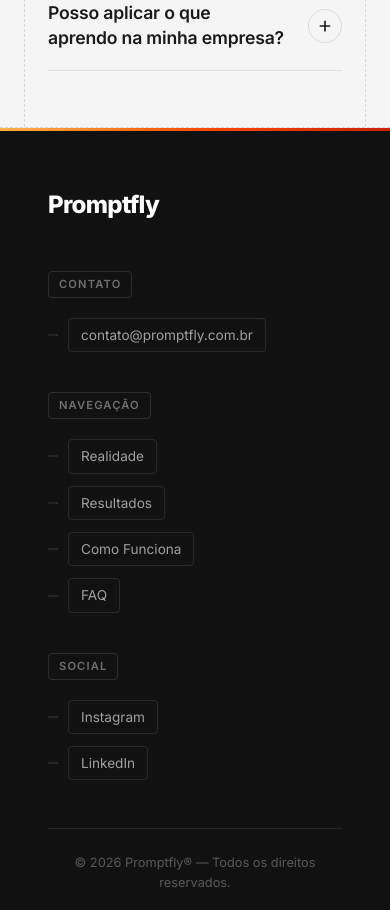
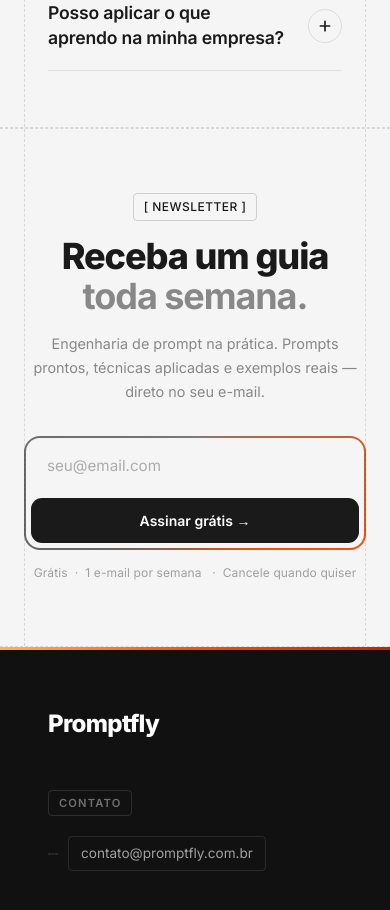
Before and after one commit to rafhacorsini/promptfly-versao2, a Next.js app: page / in a window 390 px wide. Shown: the part 6340-7250 px from the top of the page. Built offline with nearby package versions, Linux system fonts and the light colour scheme.

Commit message:
feat: newsletter integrada — form próprio + API Beehiiv

```diff
--- /dev/null
+++ b/src/app/api/subscribe/route.ts
@@ -0,0 +1,43 @@
+import { NextRequest, NextResponse } from "next/server";
+
+export async function POST(request: NextRequest) {
+  const { email } = await request.json();
+
+  if (!email || !/^[^\s@]+@[^\s@]+\.[^\s@]+$/.test(email)) {
+    return NextResponse.json({ error: "E-mail inválido." }, { status: 400 });
+  }
+
+  const apiKey = process.env.BEEHIIV_API_KEY;
+  const pubId = process.env.BEEHIIV_PUBLICATION_ID;
+
+  if (!apiKey || !pubId) {
+    return NextResponse.json({ error: "Configuração ausente." }, { status: 500 });
+  }
+
+  const res = await fetch(
+    `https://api.beehiiv.com/v2/publications/${pubId}/subscriptions`,
+    {
+      method: "POST",
+      headers: {
+        Authorization: `Bearer ${apiKey}`,
+        "Content-Type": "application/json",
+      },
+      body: JSON.stringify({
+        email,
+        reactivate_existing: false,
+        send_welcome_email: true,
+      }),
+    }
+  );
+
+  if (!res.ok) {
+    const body = await res.text();
+    console.error("Beehiiv error:", res.status, body);
+    return NextResponse.json(
+      { error: "Não foi possível inscrever. Tente novamente." },
+      { status: 502 }
+    );
+  }
+
+  return NextResponse.json({ success: true });
+}
--- a/src/app/page.tsx
+++ b/src/app/page.tsx
@@ -6,6 +6,7 @@
 import Process from "@/components/Process";
 import Reviews from "@/components/Reviews";
 import Faq from "@/components/Faq";
+import Newsletter from "@/components/Newsletter";
 import Footer from "@/components/Footer";
 
 export default function Home() {
@@ -19,6 +20,7 @@
       <Process />
       <Reviews />
       <Faq />
+      <Newsletter />
       <Footer />
     </div>
   );
--- /dev/null
+++ b/src/components/Newsletter.module.css
@@ -0,0 +1,234 @@
+/* ── Section ── */
+.section {
+  background-color: var(--color-bg);
+  border-top: 1px dashed rgba(0, 0, 0, 0.12);
+  border-bottom: 1px dashed rgba(0, 0, 0, 0.12);
+  position: relative;
+}
+
+.section::before,
+.section::after {
+  content: "";
+  position: absolute;
+  top: 0;
+  bottom: 0;
+  width: 0;
+  border-left: 1px dashed rgba(0, 0, 0, 0.12);
+  pointer-events: none;
+  z-index: 1;
+}
+
+.section::before {
+  left: max(clamp(1.5rem, 4vw, 3rem), calc((100% - 1440px) / 2));
+}
+
+.section::after {
+  right: max(clamp(1.5rem, 4vw, 3rem), calc((100% - 1440px) / 2));
+}
+
+.inner {
+  max-width: 680px;
+  margin: 0 auto;
+  padding: clamp(4rem, 10vw, 8rem) clamp(1.5rem, 4vw, 3rem);
+  display: flex;
+  flex-direction: column;
+  align-items: center;
+  gap: clamp(2rem, 4vw, 2.75rem);
+  text-align: center;
+}
+
+/* ── Header ── */
+.header {
+  display: flex;
+  flex-direction: column;
+  align-items: center;
+  gap: 1rem;
+}
+
+.tag {
+  font-family: var(--font-primary);
+  font-size: 0.75rem;
+  font-weight: 500;
+  color: var(--color-title);
+  border: 1px solid #cfcfcf;
+  border-radius: 4px;
+  padding: 4px 10px;
+  letter-spacing: 0.04em;
+}
+
+.headline {
+  font-family: var(--font-primary);
+  font-size: clamp(2.25rem, 5vw, 3.5rem);
+  font-weight: 800;
+  line-height: 1.1;
+  letter-spacing: -0.03em;
+  color: var(--color-title);
+  margin: 0;
+}
+
+.headlineFade {
+  color: var(--color-subtitle);
+  font-weight: 700;
+}
+
+.subtext {
+  font-family: var(--font-primary);
+  font-size: clamp(0.9rem, 1.4vw, 1.05rem);
+  line-height: 1.65;
+  color: var(--color-subtitle);
+  margin: 0;
+  max-width: 46ch;
+}
+
+/* ── Form ── */
+.form {
+  width: 100%;
+  display: flex;
+  flex-direction: column;
+  align-items: center;
+  gap: 0.875rem;
+}
+
+/* Container com gradiente de borda — envolve input + botão */
+.inputRow {
+  width: 100%;
+  display: flex;
+  gap: 0.5rem;
+  background:
+    linear-gradient(#f5f5f5, #f5f5f5) padding-box,
+    conic-gradient(from 0deg, #7b7b7b, #ff4c00, #656565, #7b7b7b) border-box;
+  border: 2px solid transparent;
+  border-radius: 16px;
+  padding: 5px;
+}
+
+@media (max-width: 520px) {
+  .inputRow {
+    flex-direction: column;
+  }
+}
+
+.input {
+  flex: 1;
+  background: transparent;
+  border: none;
+  outline: none;
+  font-family: var(--font-primary);
+  font-size: 0.95rem;
+  color: var(--color-title);
+  padding: 0.75rem 1rem;
+  min-width: 0;
+}
+
+.input::placeholder {
+  color: rgba(0, 0, 0, 0.3);
+}
+
+.input:disabled {
+  opacity: 0.5;
+  cursor: not-allowed;
+}
+
+/* Botão submit */
+.btn {
+  flex-shrink: 0;
+  background: #1a1a1a;
+  color: #ffffff;
+  border: none;
+  border-radius: 11px;
+  padding: 0.75rem 1.5rem;
+  font-family: var(--font-primary);
+  font-size: 0.875rem;
+  font-weight: 600;
+  cursor: pointer;
+  transition: opacity 0.2s ease, transform 0.2s ease;
+  display: flex;
+  align-items: center;
+  justify-content: center;
+  min-width: 148px;
+}
+
+.btn:hover:not(:disabled) {
+  opacity: 0.85;
+  transform: translateY(-1px);
+}
+
+.btn:active:not(:disabled) {
+  transform: translateY(0);
+}
+
+.btn:disabled {
+  cursor: not-allowed;
+  opacity: 0.6;
+}
+
+/* Spinner de loading */
+.spinner {
+  display: block;
+  width: 16px;
+  height: 16px;
+  border: 2px solid rgba(255, 255, 255, 0.3);
+  border-top-color: #ffffff;
+  border-radius: 50%;
+  animation: spin 0.7s linear infinite;
+}
+
+@keyframes spin {
+  to { transform: rotate(360deg); }
+}
+
+/* Mensagem de erro */
+.errorMsg {
+  font-family: var(--font-primary);
+  font-size: 0.8rem;
+  color: #cc2200;
+  margin: 0;
+}
+
+/* Trust indicators */
+.trust {
+  font-family: var(--font-primary);
+  font-size: 0.75rem;
+  color: rgba(0, 0, 0, 0.35);
+  margin: 0;
+  letter-spacing: 0.01em;
+}
+
+/* ── Estado de sucesso ── */
+.success {
+  display: flex;
+  flex-direction: column;
+  align-items: center;
+  gap: 0.85rem;
+  padding: 2rem 0;
+}
+
+.successCheck {
+  display: flex;
+  align-items: center;
+  justify-content: center;
+  width: 52px;
+  height: 52px;
+  border-radius: 50%;
+  background: #1a1a1a;
+  color: #ffffff;
+  font-size: 1.25rem;
+  font-weight: 700;
+}
+
+.successTitle {
+  font-family: var(--font-primary);
+  font-size: clamp(1.75rem, 3vw, 2.5rem);
+  font-weight: 800;
+  letter-spacing: -0.025em;
+  color: var(--color-title);
+  margin: 0;
+}
+
+.successText {
+  font-family: var(--font-primary);
+  font-size: 1rem;
+  color: var(--color-subtitle);
+  margin: 0;
+  line-height: 1.6;
+}
--- /dev/null
+++ b/src/components/Newsletter.tsx
@@ -0,0 +1,106 @@
+"use client";
+
+import { useState } from "react";
+import styles from "./Newsletter.module.css";
+
+type Status = "idle" | "loading" | "success" | "error";
+
+export default function Newsletter() {
+  const [email, setEmail] = useState("");
+  const [status, setStatus] = useState<Status>("idle");
+  const [errorMsg, setErrorMsg] = useState("");
+
+  async function handleSubmit(e: React.FormEvent) {
+    e.preventDefault();
+    if (!email || status === "loading") return;
+
+    setStatus("loading");
+
+    try {
+      const res = await fetch("/api/subscribe", {
+        method: "POST",
+        headers: { "Content-Type": "application/json" },
+        body: JSON.stringify({ email }),
+      });
+
+      if (res.ok) {
+        setStatus("success");
+      } else {
+        const data = await res.json();
+        setErrorMsg(data.error || "Algo deu errado. Tente novamente.");
+        setStatus("error");
+      }
+    } catch {
+      setErrorMsg("Erro de conexão. Tente novamente.");
+      setStatus("error");
+    }
+  }
+
+  return (
+    <section className={styles.section} id="newsletter">
+      <div className={styles.inner}>
+        {status === "success" ? (
+          <div className={styles.success}>
+            <span className={styles.successCheck}>✓</span>
+            <h2 className={styles.successTitle}>Você está dentro.</h2>
+            <p className={styles.successText}>
+              Confira seu e-mail — a boas-vindas já está a caminho.
+            </p>
+          </div>
+        ) : (
+          <>
+            <div className={styles.header}>
+              <span className={styles.tag}>[ NEWSLETTER ]</span>
+              <h2 className={styles.headline}>
+                Receba um guia<br />
+                <span className={styles.headlineFade}>toda semana.</span>
+              </h2>
+              <p className={styles.subtext}>
+                Engenharia de prompt na prática. Prompts prontos,
+                técnicas aplicadas e exemplos reais — direto no seu e-mail.
+              </p>
+            </div>
+
+            <form className={styles.form} onSubmit={handleSubmit}>
+              <div className={styles.inputRow}>
+                <input
+                  type="email"
+                  placeholder="seu@email.com"
+                  value={email}
+                  onChange={(e) => {
+                    setEmail(e.target.value);
+                    if (status === "error") setStatus("idle");
+                  }}
+                  className={styles.input}
+                  required
+                  disabled={status === "loading"}
+                  autoComplete="email"
+                />
+                <button
+                  type="submit"
+                  className={styles.btn}
+                  disabled={status === "loading"}
+                >
+                  {status === "loading" ? (
+                    <span className={styles.spinner} />
+                  ) : (
+                    "Assinar grátis →"
+                  )}
+                </button>
+              </div>
+
+              {status === "error" && (
+                <p className={styles.errorMsg}>{errorMsg}</p>
+              )}
+
+              <p className={styles.trust}>
+                Grátis&nbsp;&nbsp;·&nbsp;&nbsp;1 e-mail por semana
+                &nbsp;&nbsp;·&nbsp;&nbsp;Cancele quando quiser
+              </p>
+            </form>
+          </>
+        )}
+      </div>
+    </section>
+  );
+}
--- a/src/components/ValueProposition.tsx
+++ b/src/components/ValueProposition.tsx
@@ -1,9 +1,6 @@
 import React from "react";
 import styles from "./ValueProposition.module.css";
 import GradientButton from "./GradientButton";
-
-// Troque pela URL do seu Beehiiv quando criar a conta
-const NEWSLETTER_URL = "https://promptfly.beehiiv.com/subscribe";
 
 export default function ValueProposition() {
   return (
@@ -19,10 +16,10 @@
       </p>
 
       <div className={styles.buttonGroup}>
-        <GradientButton variant="dark" href={NEWSLETTER_URL} target="_blank">
+        <GradientButton variant="dark" href="#newsletter">
           Assinar newsletter grátis →
         </GradientButton>
-        <GradientButton variant="light" href="#guias">
+        <GradientButton variant="light" href="#newsletter">
           Explorar os guias
         </GradientButton>
       </div>
```
